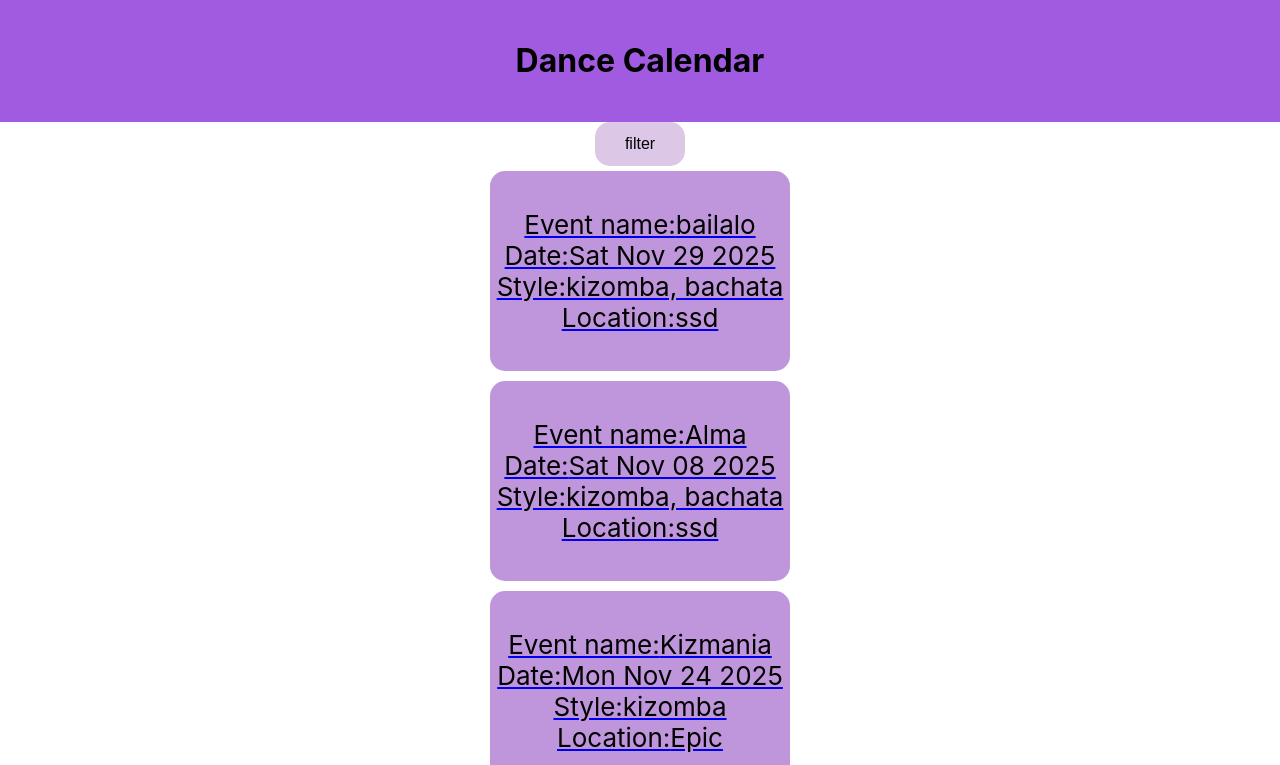
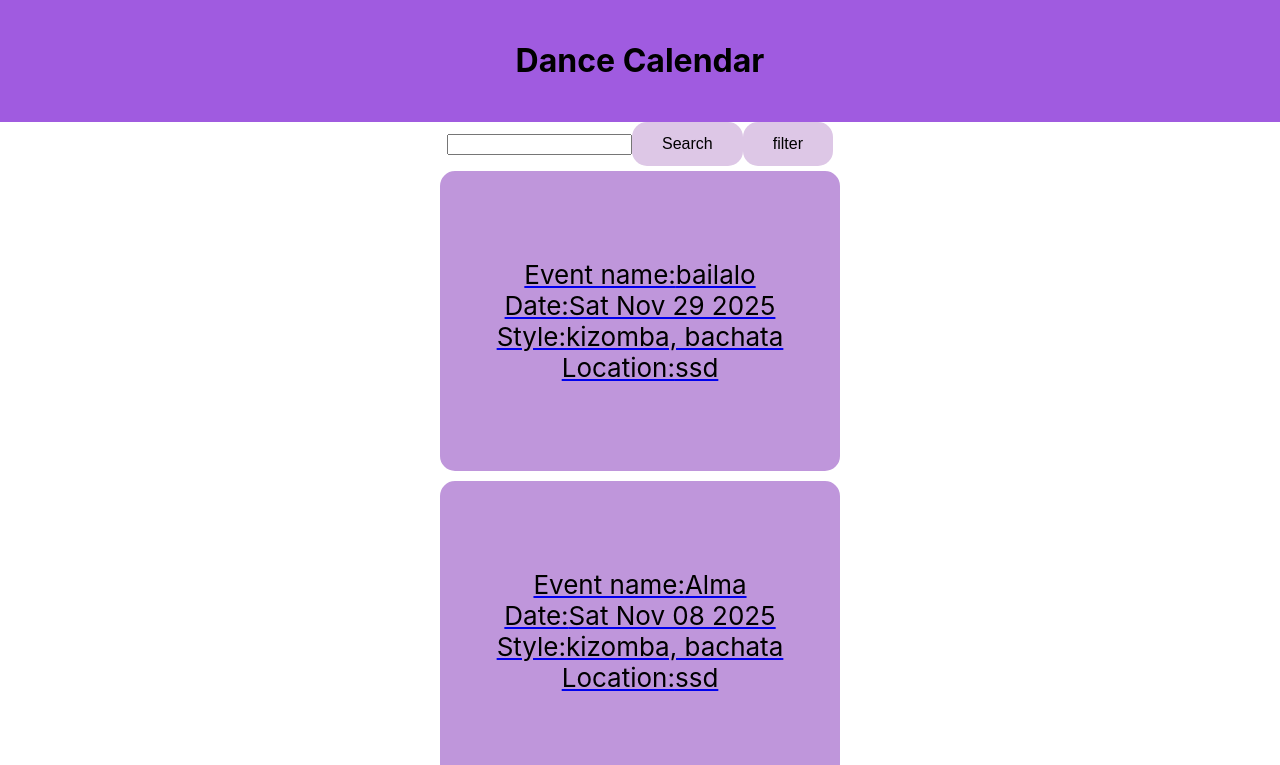
Before and after one commit to watermelonstrawbery/danceCalendar, a React (Create React App) app: page / in a window 1280 px wide. Shown: the top 765 px of the page. Built offline with nearby package versions, Linux system fonts and the light colour scheme.

Commit message:
starting on the search bar function

```diff
--- a/src/App.css
+++ b/src/App.css
@@ -20,8 +20,8 @@
 }
 
 .event-box {
-  width: 300px;
-  height: 200px;
+  width: 400px;
+  height: 300px;
   background-color: rgb(191, 150, 219);
   display: grid;
   flex-direction: column;
--- a/src/App.js
+++ b/src/App.js
@@ -14,6 +14,7 @@ function App() {
   const[filter, setFilter] = useState(false);
   const[style, setStyle] = useState(null);
   const[date, setDate] = useState(null);
+  const[searchTerm, setSearchTerm] = useState(null);
 
   const filterOption=["bachata", "kizomba", "salsa"];
 
@@ -47,6 +48,9 @@ function App() {
 
 
 
+  console.log(searchTerm);
+
+
   return (
 
     <div className="App">
@@ -54,6 +58,9 @@ function App() {
         <h1>Dance Calendar</h1>
       </header>
 
+      <input value={searchTerm} onChange={(e) => setSearchTerm(e.target.value)}/>
+
+      <button>Search</button>
 
       <button onClick={filterOptions}>filter</button>
 
```
